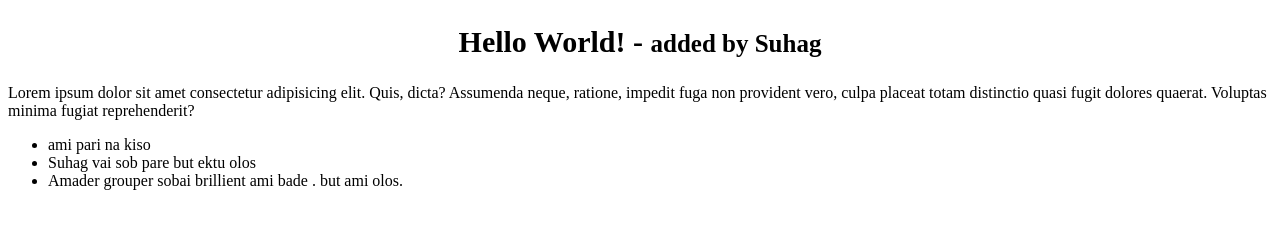
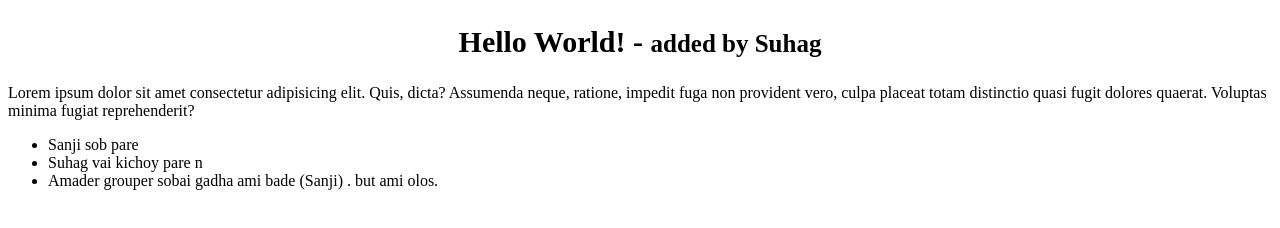
Before and after one commit to sanjidaKabirSrity/test-project, a plain HTML site: page index.html in a window 1280 px wide. Drawn offline with Linux system fonts and the light colour scheme.

Commit message:
commited by sanji

```diff
--- a/index.html
+++ b/index.html
@@ -17,9 +17,9 @@
       reprehenderit?
     </p>
     <ul>
-      <li>ami pari na kiso </li>
-      <li>Suhag vai sob pare but ektu olos </li>
-      <li>Amader grouper sobai brillient ami bade . but ami olos. </li>
+      <li>Sanji sob pare</li>
+      <li>Suhag vai kichoy pare n</li>
+      <li>Amader grouper sobai gadha ami bade (Sanji) . but ami olos.</li>
     </ul>
   </body>
 </html>
```
